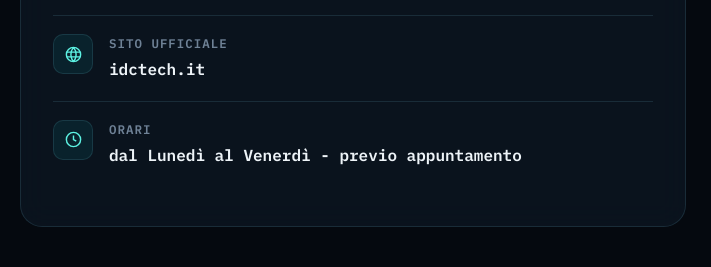
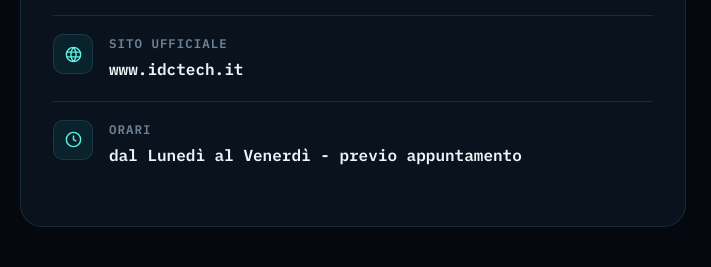
Before and after one commit to VincenzoIodice/sitoIodice, a plain HTML site: page index.html in a window 1280 px wide. Shown: the part 4503-4770 px from the top of the page, 0-711 px from the left. Drawn offline with Linux system fonts and the light colour scheme.

Commit message:
Update official website URL in index.html

```diff
--- a/index.html
+++ b/index.html
@@ -330,7 +330,7 @@
         </div>
         <div class="info-row">
           <div class="info-icon"><svg viewBox="0 0 24 24" fill="none" stroke="currentColor" stroke-width="1.8"><circle cx="12" cy="12" r="9"/><path d="M3.6 9h16.8M3.6 15h16.8M12 3a14 14 0 0 1 0 18M12 3a14 14 0 0 0 0 18"/></svg></div>
-          <div><div class="label">Sito Ufficiale</div><div class="value">idctech.it</div></div>
+          <div><div class="label">Sito Ufficiale</div><div class="value">www.idctech.it</div></div>
         </div>
         <div class="info-row">
           <div class="info-icon"><svg viewBox="0 0 24 24" fill="none" stroke="currentColor" stroke-width="1.8"><circle cx="12" cy="12" r="9"/><path d="M12 7v5l3.5 2"/></svg></div>
```
